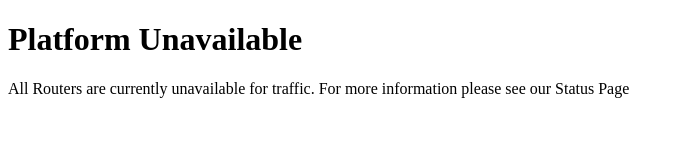
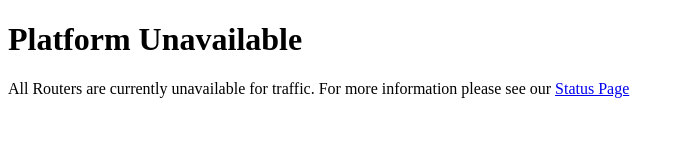
Before and after one commit to ip-cloud/ip-cloud-unavailable.github.io, a plain HTML site: page index.html in a window 1280 px wide. Shown: the whole page, without its empty margins (0-684 px from the left). Drawn offline with Linux system fonts and the light colour scheme.

Commit message:
Update index.html

```diff
--- a/index.html
+++ b/index.html
@@ -7,7 +7,7 @@
 <body>
 <h1>Platform Unavailable</h1>
 <p>
-    All Routers are currently unavailable for traffic. For more information please see our Status Page
+    All Routers are currently unavailable for traffic. For more information please see our <a href="https://google.com">Status Page</a>
 </p>
 </body>
 </html>
```
